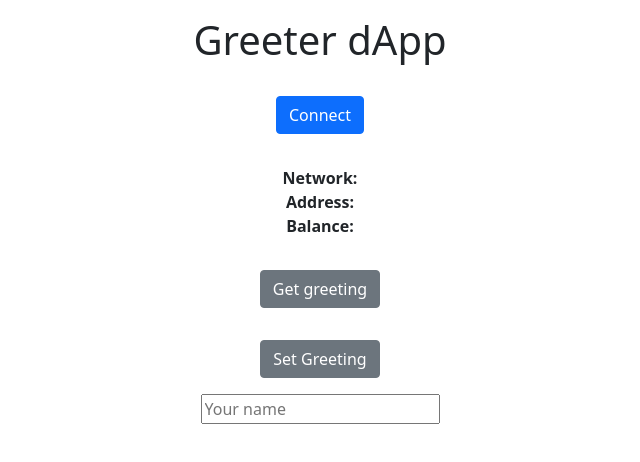
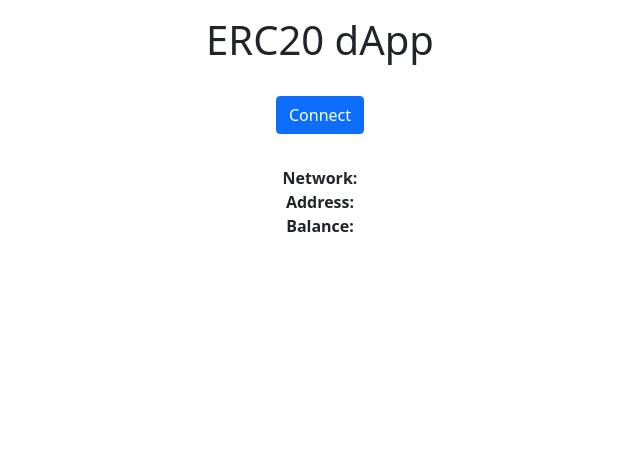
Before and after one commit to DizNicolasAmor/hardhat-erc20, a Next.js app in the folder frontend/: page / in a window 1280 px wide. Shown: the top 462 px of the page, without its empty margins (320-960 px from the left). Built offline with nearby package versions, Linux system fonts and the light colour scheme.

Commit message:
MASTER: remove unnecessary stuff in FRONTEND

```diff
--- a/frontend/components/GreeterSection.tsx
+++ /dev/null
@@ -1,58 +0,0 @@
-import React from 'react';
-import { Button } from 'react-bootstrap';
-import CommonSpinner from '../components/CommonSpinner';
-
-interface IGreeterSection {
-  greeting: string;
-  getGreeting: () => void;
-  handleSetName: () => void;
-  inputRef: React.Ref<HTMLInputElement>;
-  isFetchNameSuccess: boolean;
-  isLoadingGreet: boolean;
-  isLoadingSetName: boolean;
-  errorMessage: string;
-}
-
-const GreeterSection: React.FC<IGreeterSection> = ({
-  greeting,
-  getGreeting,
-  handleSetName,
-  inputRef,
-  isFetchNameSuccess,
-  isLoadingGreet,
-  isLoadingSetName,
-  errorMessage,
-}) => (
-  <>
-    <Button className="m-3" variant="secondary" onClick={getGreeting}>
-      Get greeting
-    </Button>
-    {isLoadingGreet ? <CommonSpinner /> : <div>{greeting}</div>}
-
-    <Button className="m-3" variant="secondary" onClick={handleSetName}>
-      Set Greeting
-    </Button>
-    <div>
-      <input ref={inputRef} placeholder="Your name" />
-    </div>
-    {isLoadingSetName && <CommonSpinner />}
-    {isFetchNameSuccess && (
-      <div
-        className="text-center p-3 text-danger"
-        aria-live="assertive"
-        aria-atomic="true"
-      >
-        Name updated
-      </div>
-    )}
-    <div
-      className="text-center p-3 text-danger"
-      aria-live="assertive"
-      aria-atomic="true"
-    >
-      {errorMessage}
-    </div>
-  </>
-);
-
-export default GreeterSection;
--- a/frontend/components/Title.tsx
+++ b/frontend/components/Title.tsx
@@ -1,5 +1,5 @@
 import React from 'react';
 
-const Title = () => <h1 className="m-3">Greeter dApp</h1>;
+const Title = () => <h1 className="m-3">ERC20 dApp</h1>;
 
 export default Title;
--- a/frontend/hooks/useGreeter.tsx
+++ /dev/null
@@ -1,50 +0,0 @@
-import { ethers, providers } from 'ethers';
-import { useEffect, useState } from 'react';
-import Greeter from '../artifacts/contracts/Greeter.sol/Greeter.json';
-import { CONTRACT_ADDRESSES } from '../utils/constants';
-
-type Web3Props = {
-  web3: providers.Web3Provider | undefined;
-};
-
-const useGreeter = ({ web3 }: Web3Props) => {
-  const [address, setAddress] = useState<string>(CONTRACT_ADDRESSES.LOCAL);
-
-  useEffect(() => {
-    web3?.detectNetwork().then((network) => {
-      const differentAddress: string = CONTRACT_ADDRESSES[network.name];
-      if (differentAddress) {
-        setAddress(differentAddress);
-      } else {
-        console.warn(`Contract address not found in network: ${network.name}`);
-      }
-    });
-  }, [web3]);
-
-  const fetchGreet = async () => {
-    if (!web3) return;
-
-    try {
-      const contract = new ethers.Contract(address, Greeter.abi, web3);
-      const greeting = await contract.greet();
-      return greeting;
-    } catch (error) {
-      console.log(error);
-      throw error;
-    }
-  };
-
-  const fetchSetName = async (name: string) => {
-    if (!web3) return;
-    if (!name) throw new Error('Invalid param');
-
-    const signer = web3.getSigner();
-    const contract = new ethers.Contract(address, Greeter.abi, signer);
-    const transaction = await contract.setName(name);
-    await transaction.wait();
-  };
-
-  return [fetchGreet, fetchSetName] as const;
-};
-
-export default useGreeter;
--- a/frontend/pages/index.tsx
+++ b/frontend/pages/index.tsx
@@ -1,25 +1,16 @@
-import React, { useEffect, useRef, useState } from 'react';
+import React, { useEffect, useState } from 'react';
 import { providers, utils } from 'ethers';
 import useNetwork from '../hooks/useNetwork';
-import useGreeter from '../hooks/useGreeter';
 import Title from '../components/Title';
 import NetworkInfo from '../components/NetworkInfo';
-import GreeterSection from '../components/GreeterSection';
 
 const Home = () => {
-  const [isLoadingGreet, setIsLoadingGreet] = useState<boolean>(false);
-  const [isLoadingSetName, setIsLoadingSetName] = useState<boolean>(false);
-  const [isFetchNameSuccess, setIsFetchNameSuccess] = useState<boolean>(false);
   const [errorMessage, setErrorMessage] = useState<string>('');
-  const inputRef = useRef<HTMLInputElement | null>(null);
-  const [greeting, setGreeting] = useState<string>('');
-
   const [network, setNetwork] = useState<providers.Network>();
   const [account, setAccount] = useState<string>('');
   const [userBalance, setUserBalance] = useState<string>('');
 
   const [{ web3 }, handleNetwork] = useNetwork();
-  const [fetchGreet, fetchSetName] = useGreeter({ web3 });
 
   useEffect(() => {
     if (typeof web3 === 'undefined') {
@@ -42,44 +33,11 @@ const Home = () => {
     setNetwork(undefined);
     setAccount('');
     setUserBalance('');
-    setGreeting('');
     setErrorMessage('');
   };
 
   const handleConnect = () => {
     handleNetwork().catch(setErrorMessage);
-  };
-
-  const getGreeting = async () => {
-    setErrorMessage('');
-    setIsLoadingGreet(true);
-
-    try {
-      const fetchedGreeting = await fetchGreet();
-      setGreeting(fetchedGreeting);
-      setIsLoadingGreet(false);
-    } catch (reason) {
-      console.error(reason);
-      setErrorMessage('Error when fetching contract');
-      setIsLoadingGreet(false);
-    }
-  };
-
-  const handleSetName = async () => {
-    if (!inputRef?.current) return;
-
-    setErrorMessage('');
-    setIsLoadingSetName(true);
-
-    try {
-      await fetchSetName(inputRef.current?.value);
-      setIsFetchNameSuccess(true);
-      setIsLoadingSetName(false);
-    } catch (reason) {
-      console.error(reason);
-      setErrorMessage('Error when fetching contract');
-      setIsLoadingSetName(false);
-    }
   };
 
   const propsNetworkInfo = {
@@ -90,22 +48,21 @@ const Home = () => {
     web3,
   };
 
-  const propsGreeterSection = {
-    greeting,
-    getGreeting,
-    handleSetName,
-    inputRef,
-    isFetchNameSuccess,
-    isLoadingGreet,
-    isLoadingSetName,
-    errorMessage,
-  };
+  const renderErrorSection = () => (
+    <div
+      className="text-center p-3 text-danger"
+      aria-live="assertive"
+      aria-atomic="true"
+    >
+      {errorMessage}
+    </div>
+  );
 
   return (
     <div className="text-center">
       <Title />
       <NetworkInfo {...propsNetworkInfo} />
-      <GreeterSection {...propsGreeterSection} />
+      {renderErrorSection()}
     </div>
   );
 };
```
